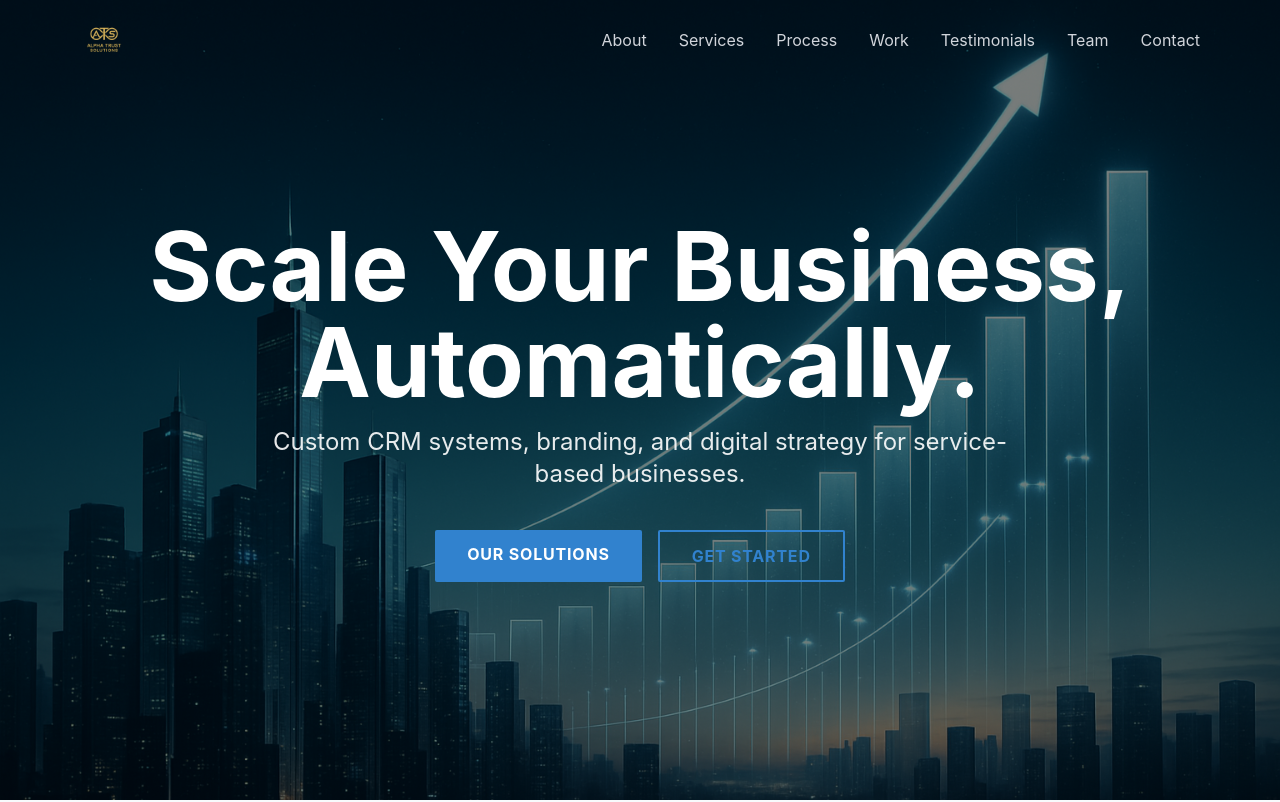
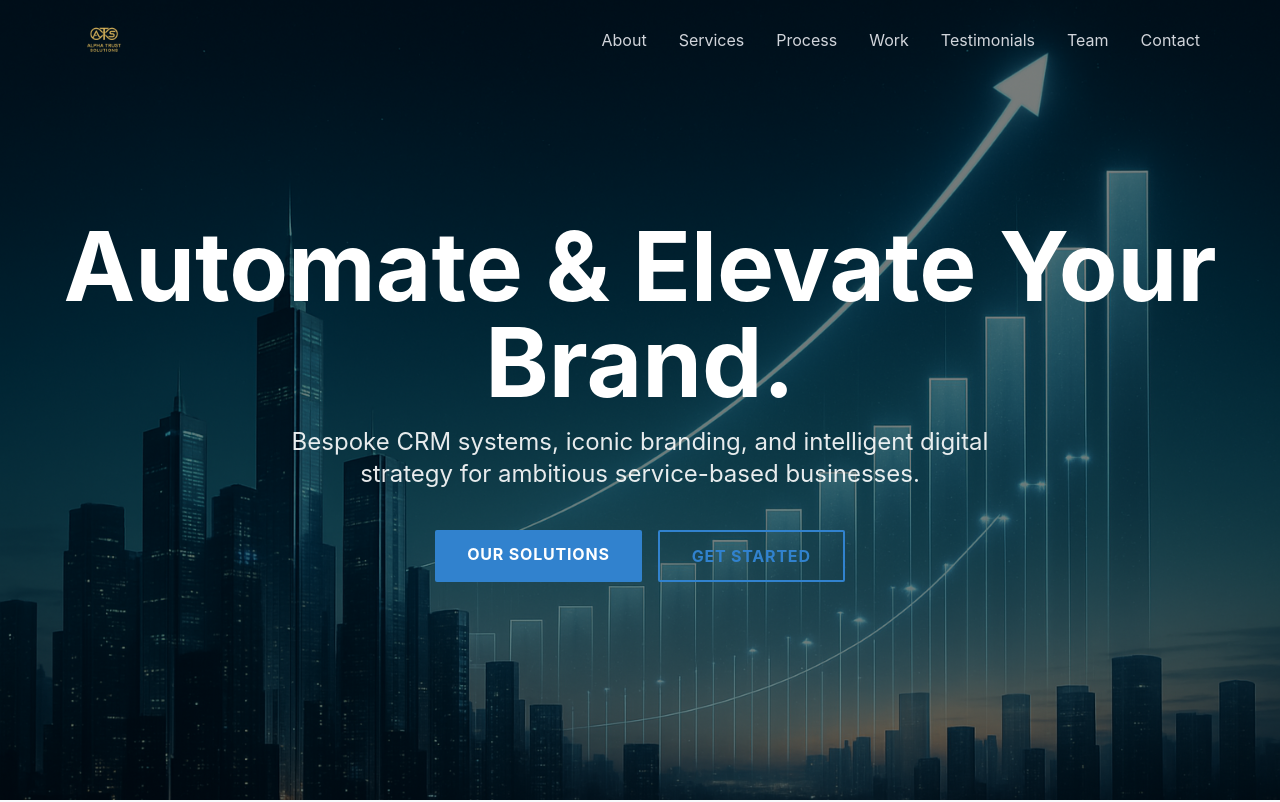
Before and after one commit to lerskytech/ATS-Final, a React (Vite) app: page / in a window 1280 px wide. Shown: the top 802 px of the page. Built offline with nearby package versions, Linux system fonts and the light colour scheme; the HTML template or start-up script is replaced by a standard one.

Commit message:
docs: Update hero section copy

```diff
--- a/src/components/Hero.tsx
+++ b/src/components/Hero.tsx
@@ -3,7 +3,7 @@ import HeroImage from '../Assets/1. Hero Section.png';
 import { Link } from 'react-scroll';
 
 const Hero = () => {
-  const headline = "Scale Your Business, Automatically.";
+  const headline = "Automate & Elevate Your Brand.";
 
   const containerVariants = {
     hidden: { opacity: 0 },
@@ -53,7 +53,7 @@ const Hero = () => {
           className="text-xl md:text-2xl text-white/90 max-w-3xl mx-auto mb-10"
           variants={itemVariants}
         >
-          Custom CRM systems, branding, and digital strategy for service-based businesses.
+          Bespoke CRM systems, iconic branding, and intelligent digital strategy for ambitious service-based businesses.
         </motion.p>
 
         <motion.div
```
